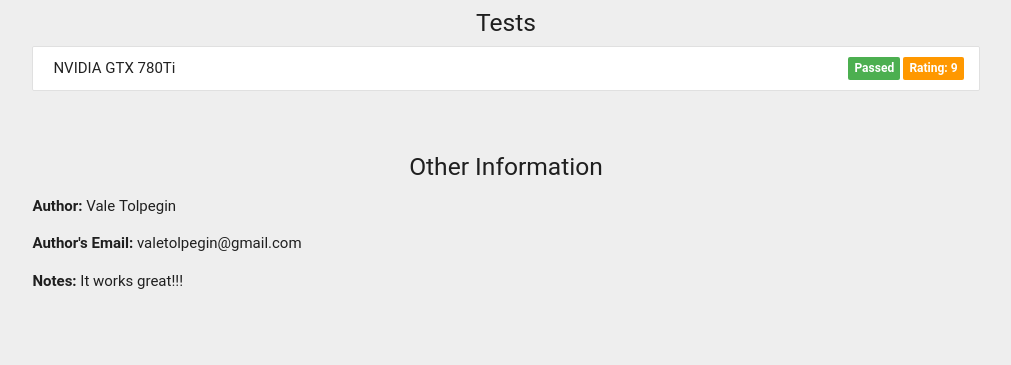
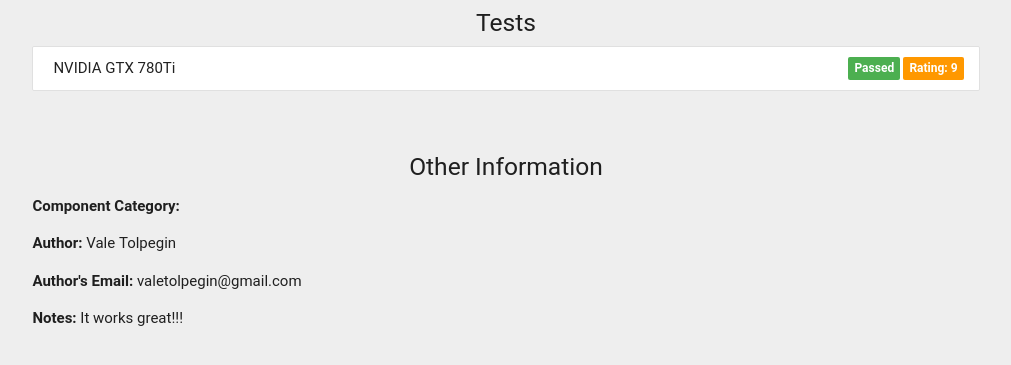
Before and after one commit to DarkmatterVale/Haiku-Configuration-Repo, a Django app: a page that uses Haiku_Configuration_Repo/repo/templates/repo/component.html in a window 1280 px wide. Shown: the part 209-574 px from the top of the page, without its empty margins (134-1145 px from the left). Run offline with Django 3.2, Linux system fonts and the light colour scheme; data comes from the database, SQL or seed files in the repository; both versions use the stored data as it was after the commit.

Commit message:
Finished up v0.1 of Component model

```diff
--- a/Haiku_Configuration_Repo/repo/templates/repo/component.html
+++ b/Haiku_Configuration_Repo/repo/templates/repo/component.html
@@ -41,6 +41,7 @@
         </div>
         <h5 class="center-align padtop-5">Other Information</h5>
         <div class="row">
+          <p><b>Component Category:</b> {{ component.category }}</p>
           <p><b>Author:</b> {{ component.author_first_name }}&nbsp;{{ component.author_last_name }}</p>
           <p><b>Author's Email:</b> {{ component.author_email }}</p>
           <p><b>Notes:</b> {{ component.notes }}</p>
--- a/Haiku_Configuration_Repo/repo/views.py
+++ b/Haiku_Configuration_Repo/repo/views.py
@@ -38,6 +38,7 @@ def createComponent(request):
     rating = request.POST['rating']
     is_working = "Failed"
     notes = request.POST['test_notes']
+    component_category = request.POST['component_category']
 
     author_first_name = request.POST['tester_first_name']
     author_last_name = request.POST['tester_last_name']
@@ -55,7 +56,8 @@ def createComponent(request):
         notes = notes,
         author_first_name = author_first_name,
         author_last_name = author_last_name,
-        author_email = author_email)
+        author_email = author_email,
+        category = component_category)
     newComponent.save()
 
     return HttpResponseRedirect(reverse('repo:index'))
```
Also changed, not shown: Haiku_Configuration_Repo/db.sqlite3, 2 other files.
